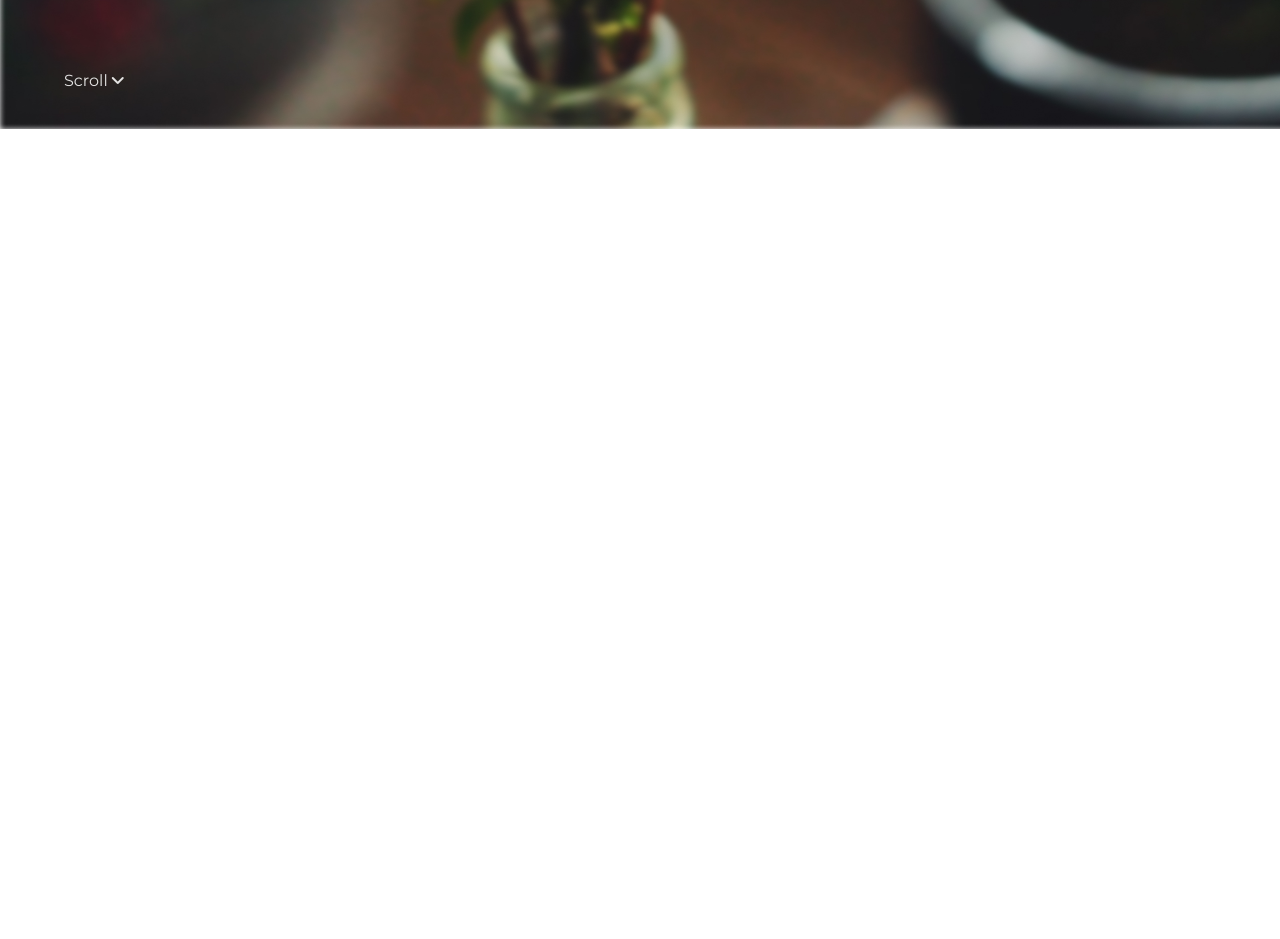
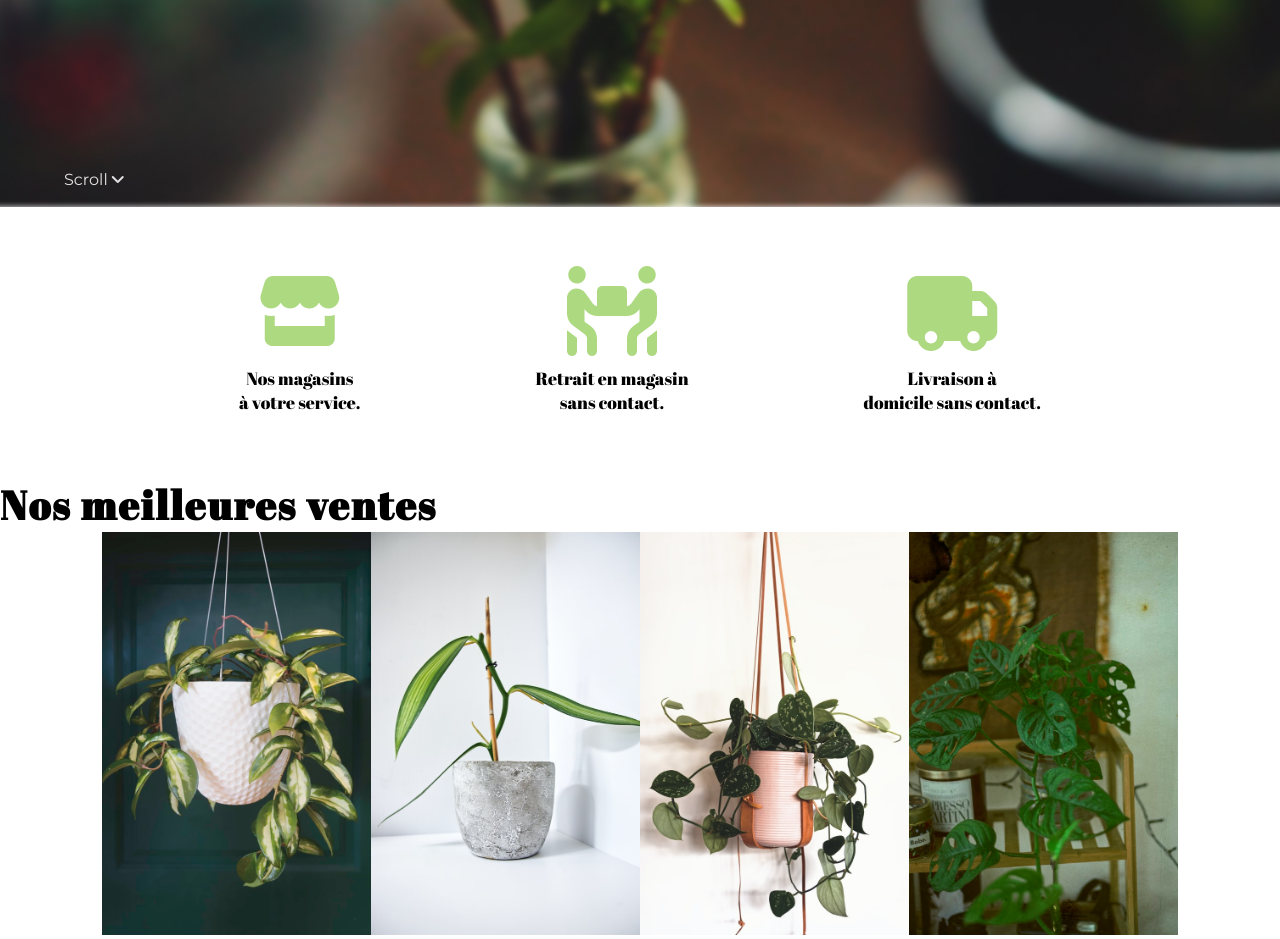
Before and after one commit to TheGitMau/TheGitMau.challenge-css.io, a plain HTML site: page index.html in a window 1280 px wide. Shown: the part 543-1482 px from the top of the page. Before the commit the page ends 800 px from the top, so only its background shows below. Drawn offline with Linux system fonts and the light colour scheme.

Commit message:
en cours.

```diff
--- a/index.html
+++ b/index.html
@@ -37,5 +37,37 @@
         <p>Scroll<i class="fa-solid fa-angle-down"></i></p>
       </div>
     </div>
+    <div class="icon">
+      <div class="icon-part-1">
+        <i class="fa-solid fa-store"></i>
+        <p>
+          Nos magasins <br />
+          à votre service.
+        </p>
+      </div>
+      <div class="icon-part-2">
+        <i class="fa-solid fa-people-carry-box"></i>
+        <p>
+          Retrait en magasin <br />
+          sans contact.
+        </p>
+      </div>
+      <div class="icon-part-3">
+        <i class="fa-solid fa-truck"></i>
+        <p>
+          Livraison à <br />
+          domicile sans contact.
+        </p>
+      </div>
+    </div>
+    <div class="pc">
+      <h2>Nos meilleures ventes</h2>
+    </div>
+    <ul class="plante-container">
+      <li><img src="./Assets/Images/nos_meilleures_ventes/1.jpg" alt="" /></li>
+      <li><img src="./Assets/Images/nos_meilleures_ventes/2.jpg" alt="" /></li>
+      <li><img src="./Assets/Images/nos_meilleures_ventes/3.jpg" alt="" /></li>
+      <li><img src="./Assets/Images/nos_meilleures_ventes/4.jpg" alt="" /></li>
+    </ul>
   </body>
 </html>
--- a/style.css
+++ b/style.css
@@ -21,13 +21,15 @@ body {
 
 .nav-main-container-bg {
   position: relative;
+  height: 750px;
 }
 
 .bg {
   position: absolute;
   z-index: -1;
-  height: 750%;
+  height: 100%;
   width: 100%;
+  object-fit: cover;
 }
 
 .nav {
@@ -60,7 +62,7 @@ body {
 
 .main-container h1 {
   position: absolute;
-  top: 350%;
+  top: 43%;
   left: 5%;
   font-weight: bold;
   font-size: 3.5rem;
@@ -69,7 +71,55 @@ body {
 
 .main-container p {
   position: absolute;
-  top: 685%;
+  top: 95%;
   left: 5%;
   color: var(--color2);
 }
+
+.icon {
+  display: flex;
+  justify-content: space-evenly;
+  align-items: center;
+  margin: 5%;
+}
+
+.icon-part-1,
+.icon-part-2,
+.icon-part-3 {
+  display: flex;
+  flex-direction: column;
+  align-items: center;
+  justify-content: center;
+}
+
+.icon i {
+  font-size: 5rem;
+  padding-bottom: 15px;
+  color: var(--color3);
+}
+
+.icon p {
+  font-family: "Abril Fatface", serif;
+  font-size: 1.1rem;
+  text-align: center;
+  font-weight: lighter;
+}
+
+.pc h2 {
+  font-family: "Abril Fatface", serif;
+  font-size: 2.5rem;
+  font-weight: bold;
+  letter-spacing: 2px;
+}
+
+.plante-container {
+  display: flex;
+  align-items: center;
+  justify-content: center;
+  margin: 0 8% 0 8%;
+}
+
+.plante-container img {
+  height: 20%;
+  width: 100%;
+}
```
Also changed, not shown: 1 other file.
